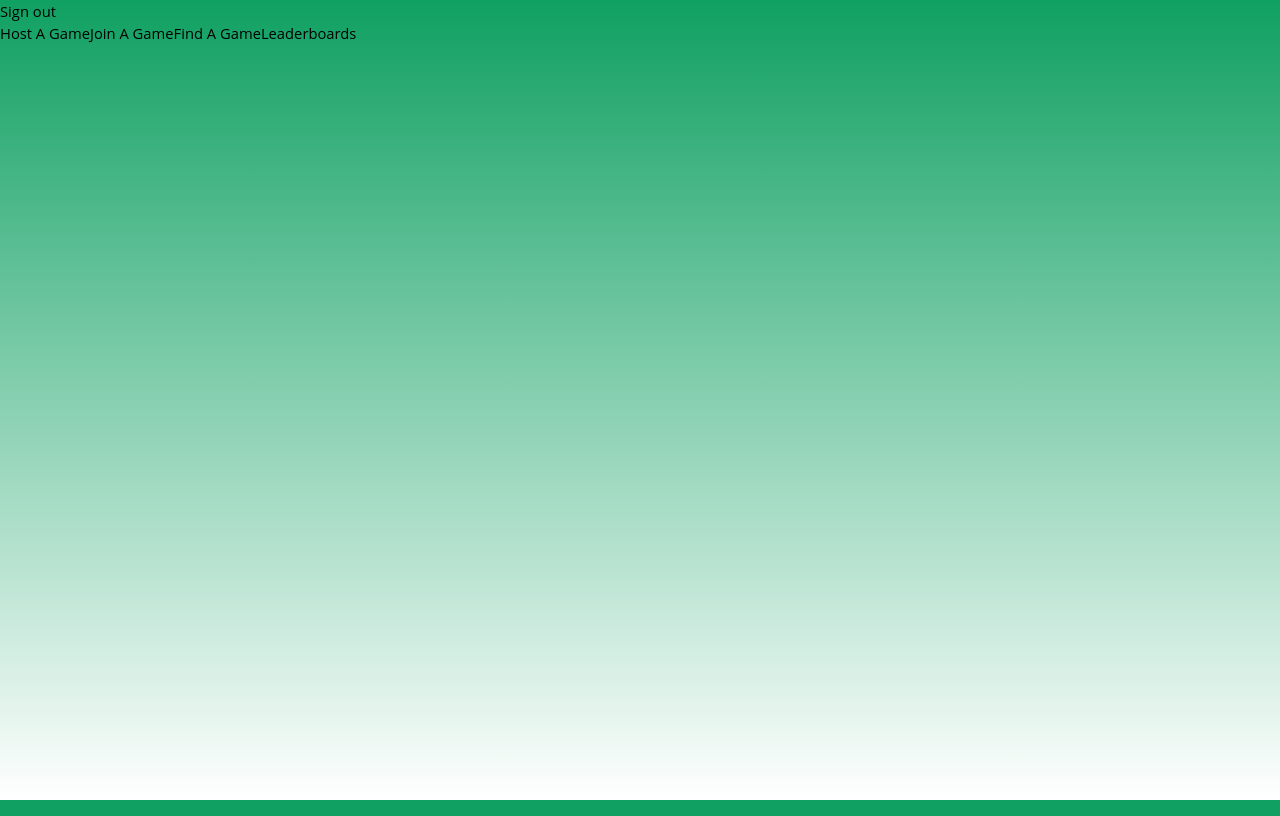
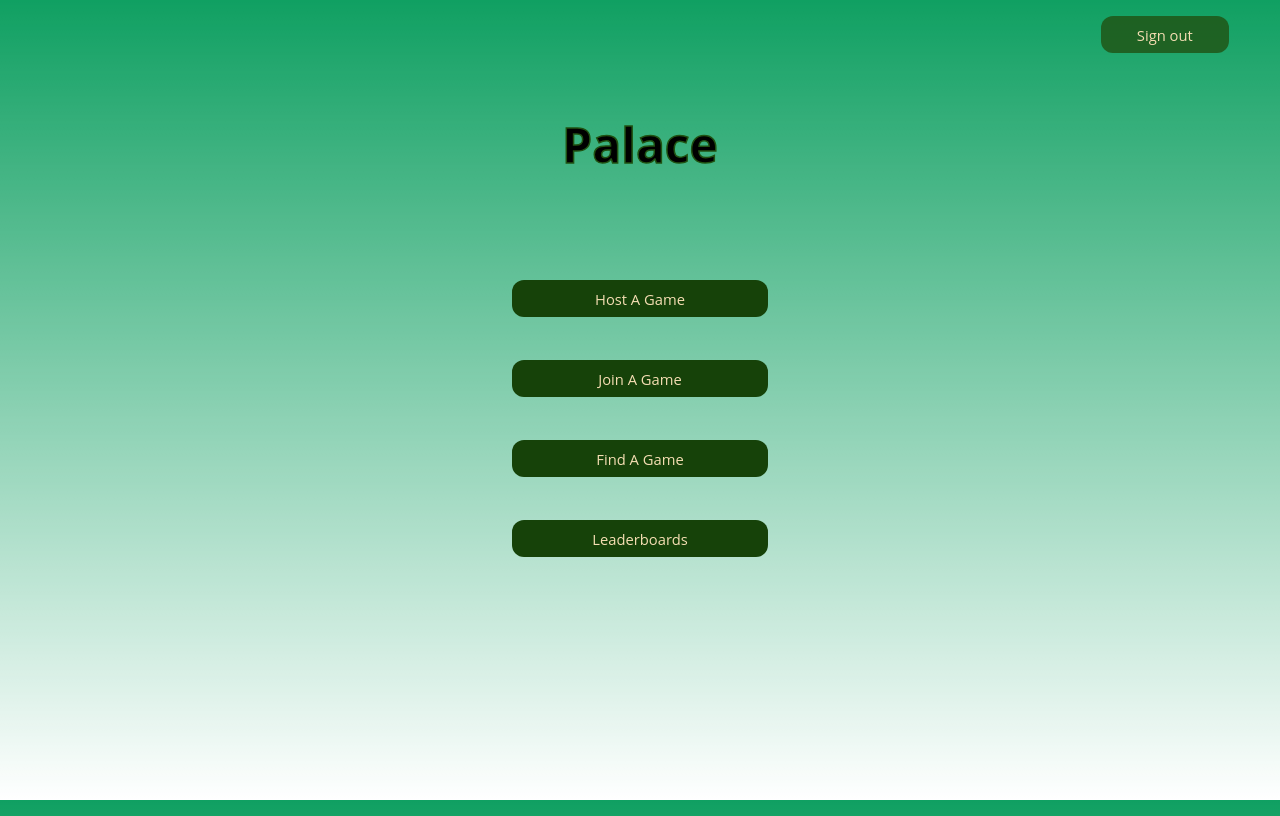
Before and after one commit to DomiSzocs/Palace, a Next.js app in the folder client/: page / in a window 1280 px wide. Built offline with nearby package versions, Linux system fonts and the light colour scheme; no server answers; sample sign-in values are in the browser's storage.

Commit message:
UI improvements

```diff
--- a/client/src/components/PostGameWindow.js
+++ b/client/src/components/PostGameWindow.js
@@ -1,4 +1,3 @@
-import {useEffect} from "react";
 import {useRouter} from "next/router";
 import SortedList from "@/components/SortedList";
 
@@ -17,8 +16,7 @@ function PostGameWindow({stats}) {
                     <SortedList list={stats}/>
                 </div>
                 <div>
-                    <button>Back To Lobby</button>
-                    <button onClick={backToMain}>Back Main Menu</button>
+                    <button onClick={backToMain}>Back To Main Menu</button>
                 </div>
             </div>
         </div>
--- a/client/src/components/SignOut.js
+++ b/client/src/components/SignOut.js
@@ -15,7 +15,7 @@ const SignOut = () => {
         return <p>Loading...</p>;
     }
     return (
-        <div className="App">
+        <div className="SignOut">
             <button onClick={async () => await signOut()}>Sign out</button>
         </div>
     );
--- a/client/src/pages/index.js
+++ b/client/src/pages/index.js
@@ -29,12 +29,15 @@ function Home() {
     }
 
     return (
-        <div>
+        <div id="mainMenu">
             <SignOut/>
-            <Link onClick={createLobby} href={''}>Host A Game</Link>
-            <Link href={'/join'}>Join A Game</Link>
-            <Link href={'/find'}>Find A Game</Link>
-            <Link href={'/leaderboards'}>Leaderboards</Link>
+            <h1 id="title">Palace</h1>
+            <div id="navigation">
+                <Link onClick={createLobby} href={''}>Host A Game</Link>
+                <Link href={'/join'}>Join A Game</Link>
+                <Link href={'/find'}>Find A Game</Link>
+                <Link href={'/leaderboards'}>Leaderboards</Link>
+            </div>
         </div>
     )
 }
--- a/client/src/pages/join.js
+++ b/client/src/pages/join.js
@@ -12,10 +12,11 @@ function Join() {
     return (
         <>
             <HomeLink/>
-            <div>
+            <div id={"joinPanel"}>
+                <h1 id="joinHint">Enter the room code</h1>
                 <input type='text' value={room} onChange={(e) => setRoom(e.target.value)}/>
                 <Link href={`/lobbies/${room}`}>Join</Link>
-                {error && <div>{error}</div>}
+                {error && <div id="error">{error}</div>}
             </div>
         </>
     );
--- a/client/src/pages/leaderboards.js
+++ b/client/src/pages/leaderboards.js
@@ -3,6 +3,7 @@ import {authenticated} from "@/components/Authenticated";
 import SortedList from "@/components/SortedList";
 import {auth} from "@/firebase/fireBaseConfig";
 import {useRouter} from "next/router";
+import HomeLink from "@/components/HomeLink";
 
 function Leaderboards() {
 
@@ -32,7 +33,12 @@ function Leaderboards() {
 
     return (
         <>
-            {users && <SortedList list={users}/>}
+            <HomeLink/>
+            <label id="leaderboardsLabel">Leaderboards</label>
+            <div id="leaderBoard">
+                {users && <SortedList list={users}/>}
+            </div>
+
         </>
     );
 }
--- a/client/src/pages/lobbies/[room].js
+++ b/client/src/pages/lobbies/[room].js
@@ -51,9 +51,11 @@ function Lobby({room}) {
         });
 
         router.events.on('routeChangeStart', () => {
-            const user = auth.currentUser.uid;
-            localSocket.emit('disconnecting...', {user, room})
-            localSocket.close();
+            if (auth.currentUser) {
+                const user = auth.currentUser.uid;
+                localSocket.emit('disconnecting...', {user, room})
+                localSocket.close();
+            }
             return true;
         });
     }, []);
--- a/client/src/pages/signin.js
+++ b/client/src/pages/signin.js
@@ -31,8 +31,12 @@ function SignIn(props) {
     }
 
     return (
-        <div className="App">
-            <button onClick={signIn}>Sign In</button>
+        <div className="SinIn">
+            <label id="signInLabel">Sign In</label>
+            <button onClick={signIn}>
+                <img src="https://icon-library.com/images/google-login-icon/google-login-icon-24.jpg" alt={"loginIcon"}/>
+                <label>Sign In With Google</label>
+            </button>
         </div>
     );
 }
--- a/client/src/styles/card.css
+++ b/client/src/styles/card.css
@@ -131,13 +131,22 @@
 }
 
 .nameTag {
-  color: #339619;
+  color: wheat;
   position: absolute;
   z-index: 3;
   top: 80%;
   width: 100%;
   text-align: center;
 }
+
+[id='2'] .nameTag,
+[id='3'] .nameTag,
+[id='4'] .nameTag,
+[id='5'] .nameTag,
+[id='6'] .nameTag {
+  transform: rotate(180deg);
+}
+
 
 .faceDown .card:nth-child(n),
 .faceUp .card:nth-child(n){
--- a/client/src/styles/globals.css
+++ b/client/src/styles/globals.css
@@ -336,3 +336,167 @@ input:checked + .slider {
   background-color: #205212;
   border-bottom: 1px solid black;
 }
+
+.SignOut {
+  margin-top: 2vh;
+  margin-right: 4vw;
+  margin-left: auto;
+  border-radius: 0.8rem;
+  padding: 0.5rem;
+  background-color: rgba(32, 82, 18, 0.8);
+  color: wheat;
+  width: 10%;
+  text-align: center;
+}
+
+#mainMenu a:nth-child(n) {
+  position: fixed;
+  display: inline-block;
+  border-radius: 0.8rem;
+  padding: 0.5rem;
+  background-color: rgba(22, 66, 9, 1);
+  color: wheat;
+  min-width: 20vw;
+  text-align: center;
+  left: 40vw;
+}
+
+#mainMenu a:nth-child(1) {
+  top: 35vh;
+}
+
+#mainMenu a:nth-child(2) {
+  top: 45vh;
+}
+
+#mainMenu a:nth-child(3) {
+  top: 55vh;
+}
+
+#mainMenu a:nth-child(4) {
+  top: 65%;
+}
+
+#title {
+  top: 7vh;
+  position: relative;
+  text-align: center;
+  font-weight: bold;
+  font-size: xxx-large;
+  -webkit-text-stroke: 0.1rem rgba(32, 82, 18, 1);
+}
+
+#joinPanel {
+  top: 30vh;
+  left: 35vw;
+  display: flex;
+  justify-content: center;
+  position: fixed;
+  width: 25vw;
+  border: 1px solid black;
+  aspect-ratio: 1.5;
+  border-radius: 2vw;
+  background-color:  rgba(24, 51, 16, 0.7);
+}
+
+#joinPanel input{
+  position: relative;
+  top: 45%;
+  background-color: wheat;
+  border-radius: 2vw 0 0 2vw;
+  height: 5vh;
+  text-align: center;
+}
+
+#joinPanel a {
+  display: flex;
+  position: relative;
+  top: 45%;
+  background-color: gray;
+  border-radius: 0 2vw 2vw 0;
+  height: 5vh;
+  width: 3vw;
+  justify-content: center;
+  align-items: center;
+  font-weight: bold;
+}
+
+#joinPanel #error {
+  display: block;
+  position: absolute;
+  top: 80%;
+  height: 5vh;
+  width: 100%;
+  text-align: center;
+}
+
+#joinHint {
+  color: wheat;
+  position: absolute;
+  text-align: center;
+  top: 10%;
+  height: 10%;
+  width: 100%;
+  display: inline-block;
+}
+
+#leaderBoard {
+  background-color: rgba(10, 10, 10, 0.5);
+  position: relative;
+  display: flex;
+  justify-content: center;
+  align-content: center;
+  padding-top: 10vh;
+  top: 10vh;
+  left: 33%;
+  overflow: auto;
+  width: 33%;
+  height: 100vh;
+  border-radius: 2vw 2vw 0 0;
+  color: wheat;
+}
+
+#leaderboardsLabel {
+  position: relative;
+  left: 40vw;
+  top: 4vh;
+  font-weight: bold;
+  font-size: 3vw;
+}
+
+.SinIn button {
+  display: flex;
+  position: absolute;
+  top: 35vh;
+  left: 40vw;
+  border-radius: 2vw;
+  background-color: rgba(22, 66, 9, 1);
+  color: wheat;
+  width: 20vw;
+  height: 8vh;
+}
+
+.SinIn label {
+  margin: 0;
+  display: flex;
+  height: 100%;
+  justify-content: center;
+  align-items: center;
+  width: calc(19vw - 8vh);
+}
+
+.SinIn img {
+  margin: 0;
+  position: relative;
+  height: 8vh;
+  z-index: 1;
+  border-radius: 2vw;
+}
+
+#signInLabel {
+  top: 20vh;
+  left: 42%;
+  position: fixed;
+  font-size: 3vw;
+  height: 5vh;
+}
```
Also changed, not shown: 1 other file (tests, documents, lock files or other folders).
